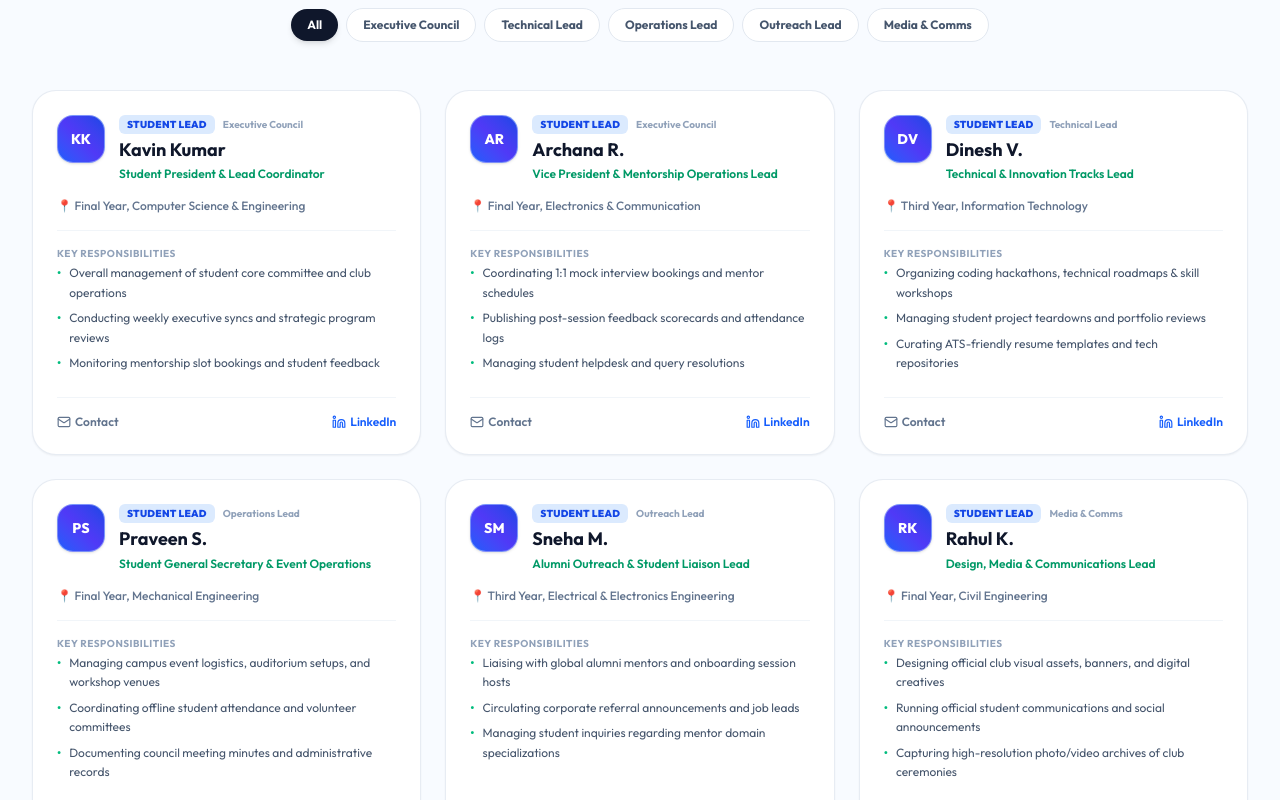
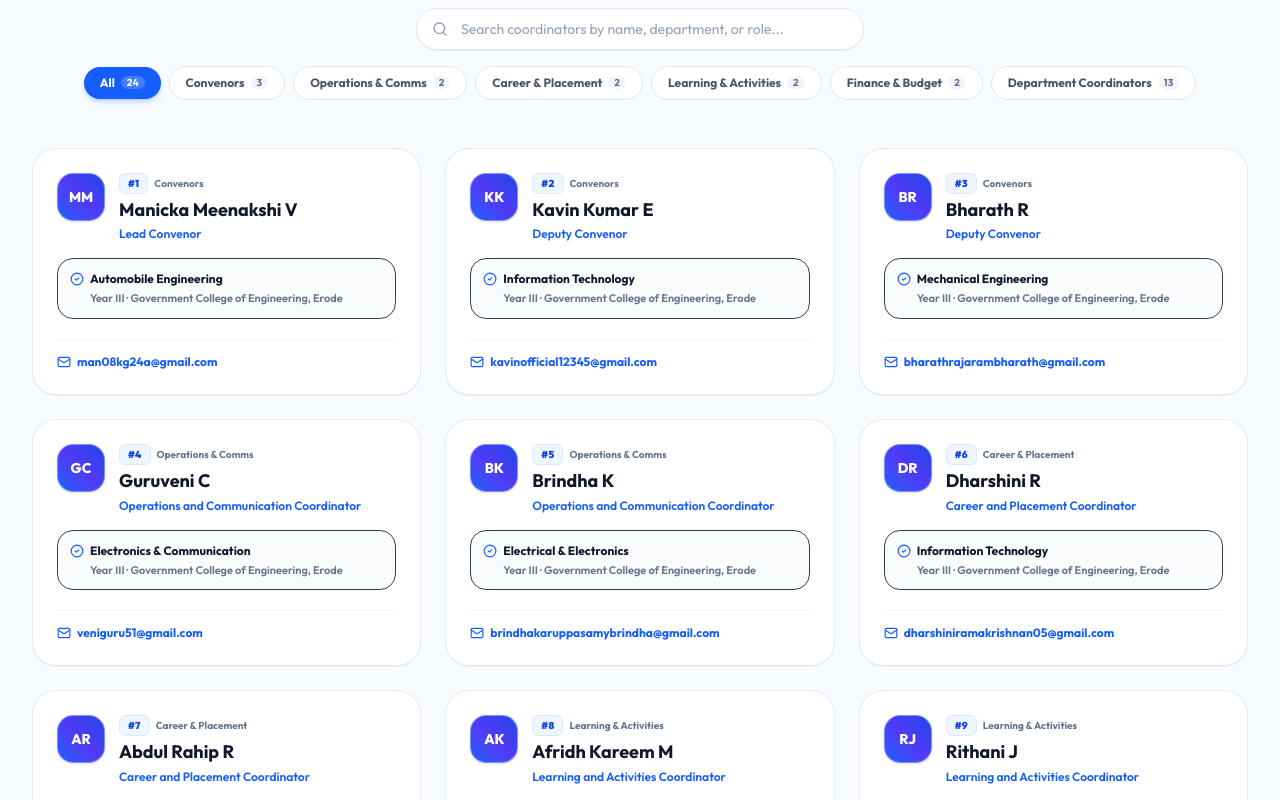
Before and after one commit to kavinkk2425/Bridgee, a React (Vite) app: page / in a window 1280 px wide. Shown: the part 4100-4900 px from the top of the page. Built offline with nearby package versions, Linux system fonts and the light colour scheme.

Commit message:
feat(coordinators): add all 24 student coordinators from official roster with category filters and search

```diff
--- a/src/components/CoordinatorsSection.tsx
+++ b/src/components/CoordinatorsSection.tsx
@@ -1,48 +1,95 @@
-import React, { useState } from 'react';
+import React, { useState, useMemo } from 'react';
 import { motion } from 'motion/react';
-import { Mail, Linkedin, GraduationCap } from 'lucide-react';
+import { Mail, GraduationCap, Search, CheckCircle2 } from 'lucide-react';
 import { CLUB_COORDINATORS } from '../data/bridgeClubData';
 
 export const CoordinatorsSection: React.FC = () => {
   const [selectedFilter, setSelectedFilter] = useState<string>('All');
+  const [searchQuery, setSearchQuery] = useState<string>('');
 
-  const categories = ['All', 'Executive Council', 'Technical Lead', 'Operations Lead', 'Outreach Lead', 'Media & Comms'];
+  const categories = [
+    'All',
+    'Convenors',
+    'Operations & Comms',
+    'Career & Placement',
+    'Learning & Activities',
+    'Finance & Budget',
+    'Department Coordinators'
+  ];
 
-  const filteredCoordinators = selectedFilter === 'All'
-    ? CLUB_COORDINATORS
-    : CLUB_COORDINATORS.filter(c => c.category === selectedFilter);
+  const filteredCoordinators = useMemo(() => {
+    return CLUB_COORDINATORS.filter(c => {
+      const matchesCategory = selectedFilter === 'All' || c.category === selectedFilter;
+      const q = searchQuery.toLowerCase().trim();
+      const matchesSearch = !q ||
+        c.name.toLowerCase().includes(q) ||
+        c.role.toLowerCase().includes(q) ||
+        c.department.toLowerCase().includes(q) ||
+        c.email.toLowerCase().includes(q) ||
+        c.year.toLowerCase().includes(q);
+
+      return matchesCategory && matchesSearch;
+    });
+  }, [selectedFilter, searchQuery]);
 
   return (
     <section className="max-w-7xl mx-auto px-4 sm:px-6 lg:px-8 py-12 scroll-mt-24" id="coordinators">
       {/* Section Header */}
       <div className="text-center max-w-3xl mx-auto space-y-3 mb-8 sm:mb-10">
-        <div className="inline-flex items-center gap-1.5 px-3 py-1 rounded-full bg-emerald-50 border border-emerald-150 text-emerald-600 text-xs font-extrabold uppercase tracking-wider font-sans">
+        <div className="inline-flex items-center gap-1.5 px-3 py-1 rounded-full bg-blue-50 border border-blue-150 text-blue-600 text-xs font-extrabold uppercase tracking-wider font-sans">
           <GraduationCap className="w-3.5 h-3.5" />
-          <span>STUDENT COORDINATORS & EXECUTIVE COUNCIL</span>
+          <span>STUDENT EXECUTIVE COUNCIL · 24 COORDINATORS</span>
         </div>
         <h2 className="text-2xl sm:text-4xl lg:text-5xl font-extrabold text-slate-900 tracking-tight font-sans">
-          Meet Our <span className="text-emerald-600">Student Coordinators</span>
+          Meet Our <span className="text-blue-600">Student Coordinators</span>
         </h2>
         <p className="text-xs sm:text-base text-slate-500 leading-relaxed font-sans max-w-2xl mx-auto">
-          The elected student executive committee and department coordinators driving The Bridge Club initiatives across all engineering branches.
+          The 24 student leaders, convenors, and department representatives driving The Bridge Club initiatives across Government College of Engineering, Erode.
         </p>
       </div>
 
+      {/* Controls: Search & Category Filter Tabs */}
+      <div className="space-y-4 mb-8 sm:mb-10">
+        {/* Search Bar */}
+        <div className="max-w-md mx-auto relative">
+          <Search className="w-4 h-4 text-slate-400 absolute left-4 top-1/2 -translate-y-1/2" />
+          <input
+            type="text"
+            value={searchQuery}
+            onChange={(e) => setSearchQuery(e.target.value)}
+            placeholder="Search coordinators by name, department, or role..."
+            className="w-full bg-white border border-slate-200/90 rounded-full pl-11 pr-4 py-2.5 text-xs sm:text-sm text-slate-900 placeholder:text-slate-400 focus:outline-none focus:border-blue-500 focus:ring-2 focus:ring-blue-100 shadow-2xs font-sans transition-all"
+          />
+        </div>
+
         {/* Filter Tabs - Horizontally Scrollable on Mobile */}
-      <div className="flex items-center justify-start sm:justify-center gap-2 mb-8 sm:mb-10 overflow-x-auto pb-2 -mx-4 px-4 sm:mx-0 sm:px-0 no-scrollbar">
-        {categories.map((cat) => (
+        <div className="flex items-center justify-start sm:justify-center gap-1.5 sm:gap-2 overflow-x-auto pb-2 -mx-4 px-4 sm:mx-0 sm:px-0 no-scrollbar">
+          {categories.map((cat) => {
+            const count = cat === 'All'
+              ? CLUB_COORDINATORS.length
+              : CLUB_COORDINATORS.filter(c => c.category === cat).length;
+            const isActive = selectedFilter === cat;
+
+            return (
               <button
                 key={cat}
                 onClick={() => setSelectedFilter(cat)}
-            className={`px-4 py-2 rounded-full text-xs font-bold transition-all cursor-pointer whitespace-nowrap font-sans shrink-0 ${
-              selectedFilter === cat
-                ? 'bg-slate-900 text-white shadow-md'
-                : 'bg-white text-slate-600 border border-slate-200 hover:border-slate-400'
+                className={`px-3.5 py-1.5 sm:px-4 sm:py-2 rounded-full text-xs font-bold transition-all cursor-pointer whitespace-nowrap font-sans shrink-0 flex items-center gap-1.5 ${
+                  isActive
+                    ? 'bg-blue-600 text-white shadow-md shadow-blue-500/25'
+                    : 'bg-white text-slate-600 border border-slate-200 hover:border-blue-400'
                 }`}
               >
-            {cat}
+                <span>{cat}</span>
+                <span className={`text-[10px] px-1.5 py-0.2 rounded-full ${
+                  isActive ? 'bg-white/20 text-white' : 'bg-slate-100 text-slate-500'
+                }`}>
+                  {count}
+                </span>
               </button>
-        ))}
+            );
+          })}
+        </div>
       </div>
 
       {/* Coordinators Grid */}
@@ -50,12 +97,12 @@ export const CoordinatorsSection: React.FC = () => {
         {filteredCoordinators.map((coord, idx) => (
           <motion.div
             key={coord.id}
-            initial={{ opacity: 0, y: 30 }}
+            initial={{ opacity: 0, y: 20 }}
             whileInView={{ opacity: 1, y: 0 }}
-            viewport={{ once: true, amount: 0.15 }}
-            transition={{ duration: 0.45, delay: idx * 0.08 }}
-            whileHover={{ y: -6 }}
-            className="bg-white border border-slate-200/80 hover:border-emerald-400 rounded-3xl p-5 sm:p-6 flex flex-col justify-between shadow-xs hover:shadow-xl transition-all group"
+            viewport={{ once: true, amount: 0.1 }}
+            transition={{ duration: 0.35, delay: (idx % 6) * 0.05 }}
+            whileHover={{ y: -4 }}
+            className="bg-white border border-slate-200/80 hover:border-blue-400 rounded-3xl p-5 sm:p-6 flex flex-col justify-between shadow-2xs hover:shadow-xl transition-all group"
           >
             <div className="space-y-4">
               {/* Top Header - Pure Typography & Initials Badge (No Photos) */}
@@ -64,68 +111,61 @@ export const CoordinatorsSection: React.FC = () => {
                   {coord.initials}
                 </div>
                 <div className="space-y-1 min-w-0 flex-1">
-                  <div className="flex items-center gap-2">
-                    <span className="inline-block text-[10px] font-black uppercase px-2 py-0.5 rounded-md bg-blue-100 text-blue-700 font-sans tracking-wide">
-                      STUDENT LEAD
+                  <div className="flex items-center gap-1.5 flex-wrap">
+                    <span className="inline-block text-[9px] sm:text-[10px] font-black uppercase px-2 py-0.5 rounded-md bg-blue-50 text-blue-700 border border-blue-100 font-sans tracking-wide">
+                      #{coord.sNo}
                     </span>
-                    <span className="text-[10px] font-bold text-slate-400 font-sans truncate">
+                    <span className="text-[10px] font-bold text-slate-500 font-sans truncate">
                       {coord.category}
                     </span>
                   </div>
                   <h3 className="text-base sm:text-lg font-bold text-slate-900 leading-snug font-sans truncate">
                     {coord.name}
                   </h3>
-                  <p className="text-xs font-semibold text-emerald-600 font-sans truncate">
+                  <p className="text-xs font-semibold text-blue-600 font-sans truncate">
                     {coord.role}
                   </p>
                 </div>
               </div>
 
-              <div className="text-xs text-slate-500 font-medium font-sans">
-                📍 {coord.department}
+              {/* Department & Year Info */}
+              <div className="p-3 rounded-2xl bg-slate-50/80 border border-slate-150/70 text-xs font-medium text-slate-700 space-y-1 font-sans">
+                <div className="flex items-center gap-1.5 text-slate-900 font-bold">
+                  <CheckCircle2 className="w-3.5 h-3.5 text-blue-600 shrink-0" />
+                  <span>{coord.department}</span>
                 </div>
-
-              {/* Responsibilities */}
-              <div className="pt-2 border-t border-slate-100 space-y-2">
-                <span className="text-[10px] font-bold uppercase tracking-wider text-slate-400 font-sans">
-                  Key Responsibilities
-                </span>
-                <ul className="space-y-1.5">
-                  {coord.responsibilities.map((resp, rIdx) => (
-                    <li key={rIdx} className="text-xs text-slate-600 flex items-start gap-2 leading-relaxed font-sans">
-                      <span className="text-emerald-500 font-bold">•</span>
-                      <span>{resp}</span>
-                    </li>
-                  ))}
-                </ul>
+                <div className="text-[11px] text-slate-500 font-semibold pl-5">
+                  {coord.year} · Government College of Engineering, Erode
+                </div>
               </div>
             </div>
 
-            {/* Contact Actions */}
-            <div className="mt-6 pt-4 border-t border-slate-100 flex items-center justify-between font-sans">
+            {/* Email Contact Action */}
+            <div className="mt-5 pt-3.5 border-t border-slate-100 flex items-center justify-between font-sans">
               <a
                 href={`mailto:${coord.email}`}
-                className="text-xs text-slate-500 hover:text-emerald-600 flex items-center gap-1 font-semibold transition-colors"
+                className="text-xs text-blue-600 hover:text-blue-800 flex items-center gap-1.5 font-bold transition-colors truncate max-w-full"
+                title={`Email ${coord.name}`}
               >
-                <Mail className="w-3.5 h-3.5" />
-                <span>Contact</span>
+                <Mail className="w-3.5 h-3.5 shrink-0" />
+                <span className="truncate">{coord.email}</span>
               </a>
-
-              {coord.linkedin && (
-                <a
-                  href={coord.linkedin}
-                  target="_blank"
-                  rel="noreferrer"
-                  className="text-xs text-blue-600 hover:text-blue-800 flex items-center gap-1 font-semibold transition-colors"
-                >
-                  <Linkedin className="w-3.5 h-3.5" />
-                  <span>LinkedIn</span>
-                </a>
-              )}
             </div>
           </motion.div>
         ))}
       </div>
+
+      {filteredCoordinators.length === 0 && (
+        <div className="text-center py-12 bg-white rounded-3xl border border-slate-200 p-8">
+          <p className="text-slate-500 text-sm font-sans">No student coordinators found matching "{searchQuery}".</p>
+          <button
+            onClick={() => { setSearchQuery(''); setSelectedFilter('All'); }}
+            className="mt-3 text-xs text-blue-600 font-bold hover:underline"
+          >
+            Reset Filters
+          </button>
+        </div>
+      )}
     </section>
   );
 };
--- a/src/data/bridgeClubData.ts
+++ b/src/data/bridgeClubData.ts
@@ -51,14 +51,16 @@ export interface ScheduleItem {
 
 export interface Coordinator {
   id: string;
+  sNo: number;
   name: string;
   role: string;
   category: string;
   department: string;
+  year: string;
   initials: string;
   email: string;
   linkedin?: string;
-  responsibilities: string[];
+  responsibilities?: string[];
 }
 
 export interface RoleResponsibility {
@@ -141,90 +143,267 @@ export const OFFICIAL_POSTER_INFO = {
 export const CLUB_COORDINATORS: Coordinator[] = [
   {
     id: 'coord-1',
-    name: 'Kavin Kumar',
-    role: 'Student President & Lead Coordinator',
-    category: 'Executive Council',
-    department: 'Final Year, Computer Science & Engineering',
-    initials: 'KK',
-    email: 'kavinkumar@gceerode.ac.in',
-    linkedin: 'https://linkedin.com',
-    responsibilities: [
-      'Overall management of student core committee and club operations',
-      'Conducting weekly executive syncs and strategic program reviews',
-      'Monitoring mentorship slot bookings and student feedback'
-    ]
+    sNo: 1,
+    role: 'Lead Convenor',
+    name: 'Manicka Meenakshi V',
+    department: 'Automobile Engineering',
+    year: 'Year III',
+    category: 'Convenors',
+    initials: 'MM',
+    email: 'man08kg24a@gmail.com'
   },
   {
     id: 'coord-2',
-    name: 'Archana R.',
-    role: 'Vice President & Mentorship Operations Lead',
-    category: 'Executive Council',
-    department: 'Final Year, Electronics & Communication',
-    initials: 'AR',
-    email: 'archana.r@gceerode.ac.in',
-    linkedin: 'https://linkedin.com',
-    responsibilities: [
-      'Coordinating 1:1 mock interview bookings and mentor schedules',
-      'Publishing post-session feedback scorecards and attendance logs',
-      'Managing student helpdesk and query resolutions'
-    ]
+    sNo: 2,
+    role: 'Deputy Convenor',
+    name: 'Kavin Kumar E',
+    department: 'Information Technology',
+    year: 'Year III',
+    category: 'Convenors',
+    initials: 'KK',
+    email: 'kavinofficial12345@gmail.com'
   },
   {
     id: 'coord-3',
-    name: 'Dinesh V.',
-    role: 'Technical & Innovation Tracks Lead',
-    category: 'Technical Lead',
-    department: 'Third Year, Information Technology',
-    initials: 'DV',
-    email: 'dinesh.v@gceerode.ac.in',
-    linkedin: 'https://linkedin.com',
-    responsibilities: [
-      'Organizing coding hackathons, technical roadmaps & skill workshops',
-      'Managing student project teardowns and portfolio reviews',
-      'Curating ATS-friendly resume templates and tech repositories'
-    ]
+    sNo: 3,
+    role: 'Deputy Convenor',
+    name: 'Bharath R',
+    department: 'Mechanical Engineering',
+    year: 'Year III',
+    category: 'Convenors',
+    initials: 'BR',
+    email: 'bharathrajarambharath@gmail.com'
   },
   {
     id: 'coord-4',
-    name: 'Praveen S.',
-    role: 'Student General Secretary & Event Operations',
-    category: 'Operations Lead',
-    department: 'Final Year, Mechanical Engineering',
-    initials: 'PS',
-    email: 'praveen.s@gceerode.ac.in',
-    responsibilities: [
-      'Managing campus event logistics, auditorium setups, and workshop venues',
-      'Coordinating offline student attendance and volunteer committees',
-      'Documenting council meeting minutes and administrative records'
-    ]
+    sNo: 4,
+    role: 'Operations and Communication Coordinator',
+    name: 'Guruveni C',
+    department: 'Electronics & Communication',
+    year: 'Year III',
+    category: 'Operations & Comms',
+    initials: 'GC',
+    email: 'veniguru51@gmail.com'
   },
   {
     id: 'coord-5',
-    name: 'Sneha M.',
-    role: 'Alumni Outreach & Student Liaison Lead',
-    category: 'Outreach Lead',
-    department: 'Third Year, Electrical & Electronics Engineering',
-    initials: 'SM',
-    email: 'sneha.m@gceerode.ac.in',
-    responsibilities: [
-      'Liaising with global alumni mentors and onboarding session hosts',
-      'Circulating corporate referral announcements and job leads',
-      'Managing student inquiries regarding mentor domain specializations'
-    ]
+    sNo: 5,
+    role: 'Operations and Communication Coordinator',
+    name: 'Brindha K',
+    department: 'Electrical & Electronics',
+    year: 'Year III',
+    category: 'Operations & Comms',
+    initials: 'BK',
+    email: 'brindhakaruppasamybrindha@gmail.com'
   },
   {
     id: 'coord-6',
-    name: 'Rahul K.',
-    role: 'Design, Media & Communications Lead',
-    category: 'Media & Comms',
-    department: 'Final Year, Civil Engineering',
-    initials: 'RK',
-    email: 'rahul.k@gceerode.ac.in',
-    responsibilities: [
-      'Designing official club visual assets, banners, and digital creatives',
-      'Running official student communications and social announcements',
-      'Capturing high-resolution photo/video archives of club ceremonies'
-    ]
+    sNo: 6,
+    role: 'Career and Placement Coordinator',
+    name: 'Dharshini R',
+    department: 'Information Technology',
+    year: 'Year III',
+    category: 'Career & Placement',
+    initials: 'DR',
+    email: 'dharshiniramakrishnan05@gmail.com'
+  },
+  {
+    id: 'coord-7',
+    sNo: 7,
+    role: 'Career and Placement Coordinator',
+    name: 'Abdul Rahip R',
+    department: 'Electrical & Electronics',
+    year: 'Year III',
+    category: 'Career & Placement',
+    initials: 'AR',
+    email: 'rahiprahim7@gmail.com'
+  },
+  {
+    id: 'coord-8',
+    sNo: 8,
+    role: 'Learning and Activities Coordinator',
+    name: 'Afridh Kareem M',
+    department: 'CSE (Data Science)',
+    year: 'Year II',
+    category: 'Learning & Activities',
+    initials: 'AK',
+    email: 'afridhkareem@gmail.com'
+  },
+  {
+    id: 'coord-9',
+    sNo: 9,
+    role: 'Learning and Activities Coordinator',
+    name: 'Rithani J',
+    department: 'Civil Engineering',
+    year: 'Year III',
+    category: 'Learning & Activities',
+    initials: 'RJ',
+    email: 'rithanijegadeeshwaran101@gmail.com'
+  },
+  {
+    id: 'coord-10',
+    sNo: 10,
+    role: 'Finance and Budget Coordinator',
+    name: 'Thamizhiniyal T S',
+    department: 'Mechanical Engineering',
+    year: 'Year III',
+    category: 'Finance & Budget',
+    initials: 'TT',
+    email: 'thamizhiniyal6@gmail.com'
+  },
+  {
+    id: 'coord-11',
+    sNo: 11,
+    role: 'Finance and Budget Coordinator',
+    name: 'Sathish Babu S',
+    department: 'Electronics & Communication',
+    year: 'Year III',
+    category: 'Finance & Budget',
+    initials: 'SB',
+    email: 'sathishsrinivasan9597@gmail.com'
+  },
+  {
+    id: 'coord-12',
+    sNo: 12,
+    role: 'Department Coordinator',
+    name: 'M Immanuvel',
+    department: 'Civil Engineering',
+    year: 'Year II',
+    category: 'Department Coordinators',
+    initials: 'MI',
+    email: 'imman2008uvel@gmail.com'
+  },
+  {
+    id: 'coord-13',
+    sNo: 13,
+    role: 'Department Coordinator',
+    name: 'Parkavi',
+    department: 'Computer Science & Engineering',
+    year: 'Year II',
+    category: 'Department Coordinators',
+    initials: 'PK',
+    email: 'parkavikncse@gmail.com'
+  },
+  {
+    id: 'coord-14',
+    sNo: 14,
+    role: 'Department Coordinator',
+    name: 'Sivakumaran S',
+    department: 'Mechanical Engineering',
+    year: 'Year II',
+    category: 'Department Coordinators',
+    initials: 'SS',
+    email: 'siva008kumaran@gmail.com'
+  },
+  {
+    id: 'coord-15',
+    sNo: 15,
+    role: 'Department Coordinator',
+    name: 'Deepiga V',
+    department: 'Computer Science & Engineering',
+    year: 'Year III',
+    category: 'Department Coordinators',
+    initials: 'DV',
+    email: 'deepiga.uv@gmail.com'
+  },
+  {
+    id: 'coord-16',
+    sNo: 16,
+    role: 'Department Coordinator',
+    name: 'Keerthana B',
+    department: 'Mechanical Engineering',
+    year: 'Year II',
+    category: 'Department Coordinators',
+    initials: 'KB',
+    email: 'keerthanaboopesh104@gmail.com'
+  },
+  {
+    id: 'coord-17',
+    sNo: 17,
+    role: 'Department Coordinator',
+    name: 'Varsha M',
+    department: 'CSE (Data Science)',
+    year: 'Year II',
+    category: 'Department Coordinators',
+    initials: 'VM',
+    email: 'savarsha1992@gmail.com'
+  },
+  {
+    id: 'coord-18',
+    sNo: 18,
+    role: 'Department Coordinator',
+    name: 'A. Arockia Rithisha',
+    department: 'Civil Engineering',
+    year: 'Year II',
+    category: 'Department Coordinators',
+    initials: 'AR',
+    email: 'arockiarithisha@gmail.com'
+  },
+  {
+    id: 'coord-19',
+    sNo: 19,
+    role: 'Department Coordinator',
+    name: 'S. B. Actchaya',
+    department: 'Automobile Engineering',
+    year: 'Year II',
+    category: 'Department Coordinators',
+    initials: 'SA',
+    email: 'actchaya04@gmail.com'
+  },
+  {
+    id: 'coord-20',
+    sNo: 20,
+    role: 'Department Coordinator',
+    name: 'Rashmi',
+    department: 'Information Technology',
+    year: 'Year II',
+    category: 'Department Coordinators',
+    initials: 'RS',
+    email: 'rashmirajasingh03@gmail.com'
+  },
+  {
+    id: 'coord-21',
+    sNo: 21,
+    role: 'Department Coordinator',
+    name: 'Gurusaran',
+    department: 'Information Technology',
+    year: 'Year II',
+    category: 'Department Coordinators',
+    initials: 'GS',
+    email: '2626gurusaran@gmail.com'
+  },
+  {
+    id: 'coord-22',
+    sNo: 22,
+    role: 'Department Coordinator',
+    name: 'Kishorraajan V N',
+    department: 'Automobile Engineering',
+    year: 'Year III',
+    category: 'Department Coordinators',
+    initials: 'KN',
+    email: 'kishorraajank@gmail.com'
+  },
+  {
+    id: 'coord-23',
+    sNo: 23,
+    role: 'Department Coordinator',
+    name: 'Bala Priya P',
+    department: 'Electrical & Electronics',
+    year: 'Year II',
+    category: 'Department Coordinators',
+    initials: 'BP',
+    email: 'balapriya362@gmail.com'
+  },
+  {
+    id: 'coord-24',
+    sNo: 24,
+    role: 'Department Coordinator',
+    name: 'Mohamed Fayas S A',
+    department: 'Electrical & Electronics',
+    year: 'Year III',
+    category: 'Department Coordinators',
+    initials: 'MF',
+    email: 'mdfayas536@gmail.com'
   }
 ];
 
```
Lines whose indentation alone changed are shown as unchanged.
